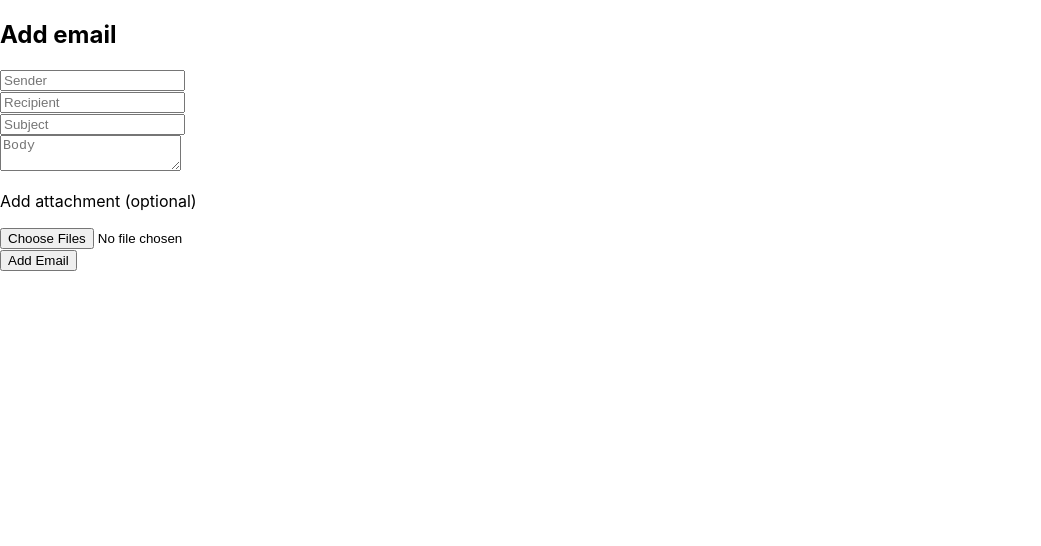
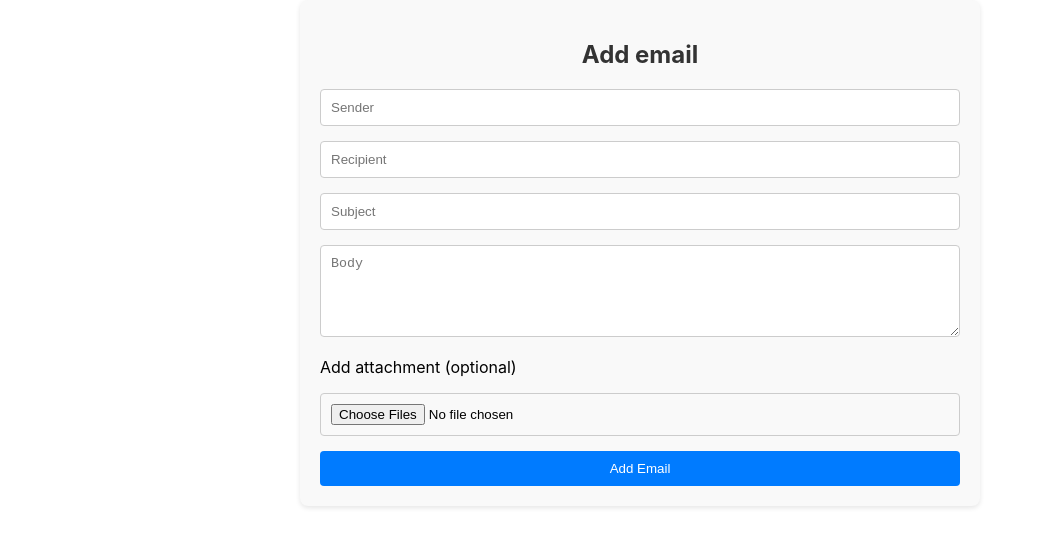
Before and after one commit to davidhjh/email-management-system, a React (Create React App) app in the folder email-service-frontend/: page /add-email in a window 1280 px wide. Shown: the top 546 px of the page, without its empty margins (0-1041 px from the left). Built offline with nearby package versions, Linux system fonts and the light colour scheme.

Commit message:
Added some css to make the forms look more user friendly.

```diff
--- a/email-service-frontend/src/components/AddEmailForm.js
+++ b/email-service-frontend/src/components/AddEmailForm.js
@@ -1,5 +1,6 @@
 import React, { useState } from "react";
 import axios from "axios";
+import "./../styles/AddEmailForm.css";
 
 const AddEmailForm = () => {
   const [email, setEmail] = useState({
@@ -84,7 +85,7 @@
   };
 
   return (
-    <form onSubmit={handleSubmit}>
+    <form className="email-form" onSubmit={handleSubmit}>
       <h2>Add email</h2>
 
       <div>
--- a/email-service-frontend/src/components/DeleteEmailById.js
+++ b/email-service-frontend/src/components/DeleteEmailById.js
@@ -16,7 +16,7 @@
   };
 
   return (
-    <form onSubmit={handleSubmit}>
+    <form className="email-form" onSubmit={handleSubmit}>
       <h2>Delete email by given ID</h2>
       <input
         type="text"
--- a/email-service-frontend/src/components/FetchEmailById.js
+++ b/email-service-frontend/src/components/FetchEmailById.js
@@ -18,7 +18,7 @@
 
   return (
     <div>
-      <form onSubmit={handleSubmit}>
+      <form className="email-form" onSubmit={handleSubmit}>
         <h2>Fetch email by given ID</h2>
         <input
           type="text"
--- a/email-service-frontend/src/components/UpdateEmailForm.js
+++ b/email-service-frontend/src/components/UpdateEmailForm.js
@@ -81,7 +81,7 @@
   };
 
   return (
-    <form onSubmit={handleSubmit}>
+    <form className="email-form" onSubmit={handleSubmit}>
       <h2>Update email by given ID</h2>
       <div>
         <input
--- /dev/null
+++ b/email-service-frontend/src/styles/AddEmailForm.css
@@ -0,0 +1,47 @@
+.email-form {
+    background-color: #f9f9f9;
+    padding: 20px;
+    border-radius: 8px;
+    box-shadow: 0 2px 5px rgba(0, 0, 0, 0.1);
+    max-width: max(500px, 50%);
+    margin: auto;
+}
+
+.email-form h2 {
+    text-align: center;
+    color: #333;
+}
+
+.email-form div {
+    margin-bottom: 15px;
+}
+
+.email-form input {
+    width: 100%;
+    padding: 10px;
+    box-sizing: border-box;
+    border: 1px solid #ccc;
+    border-radius: 4px;
+}
+
+.email-form textarea {
+    width: 100%;
+    padding: 10px 10px 50px 10px;
+    box-sizing: border-box;
+    border: 1px solid #ccc;
+    border-radius: 4px;
+}
+
+.email-form button {
+    width: 100%;
+    padding: 10px;
+    background-color: #007bff;
+    color: white;
+    border: none;
+    border-radius: 4px;
+    cursor: pointer;
+}
+
+.email-form button:hover {
+    background-color: #0056b3;
+}
```
